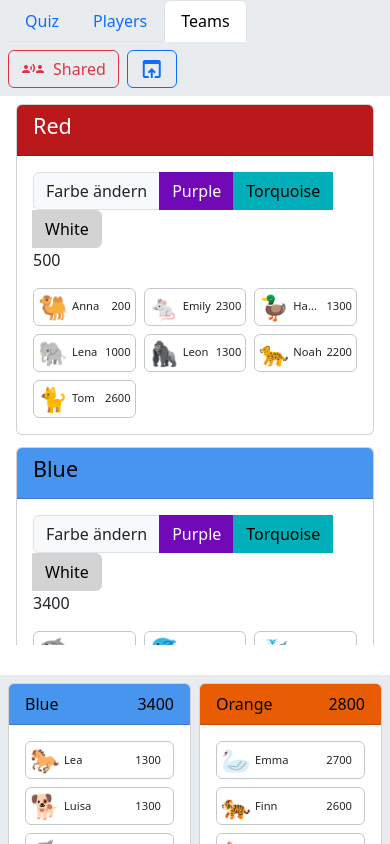
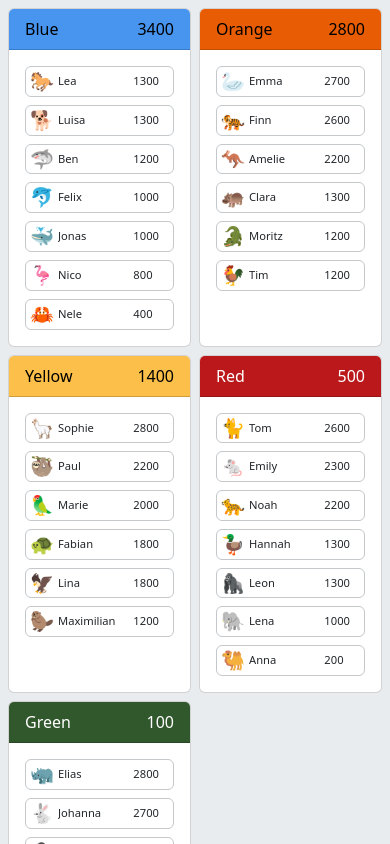
Before and after one commit to tdreja/single-page-quiz, a React (Vite) app: page / in a window 390 px wide. Shown: the top 844 px of the page. Built offline with nearby package versions, Linux system fonts and the light colour scheme.

Commit message:
feat(Design): Improve responsive design

```diff
--- a/src/MainPage.tsx
+++ b/src/MainPage.tsx
@@ -32,7 +32,9 @@ export function view(props: Props): ReactElement {
 export const MainPage = (props: Props): ReactElement => {
     return (
         <main id="main-content" className="d-flex w-100 ps-3 pe-3 pt-2 pb-2">
-            {view(props)}
+            <div className="w-100">
+                {view(props)}
+            </div>
         </main>
     );
 };
--- a/src/components/common/SmallPlayerView.tsx
+++ b/src/components/common/SmallPlayerView.tsx
@@ -17,7 +17,7 @@ export const SmallPlayerView = ({ player }: PlayerProps): ReactElement => {
                 gridTemplateColumns: '1fr 4fr 2fr',
             }}
         >
-            <EmojiView emoji={player.emoji} style={{ fontSize: '1.5em' }} />
+            <EmojiView emoji={player.emoji} style={{ fontSize: '1.2em' }} />
             <span style={{ fontSize: '0.7em', textOverflow: 'ellipsis', whiteSpace: 'nowrap', overflow: 'hidden' }}>{player.name}</span>
             <span style={{ fontSize: '0.7em' }}>{player.points}</span>
         </div>
--- a/src/components/game/TeamsBottomNav.tsx
+++ b/src/components/game/TeamsBottomNav.tsx
@@ -10,7 +10,7 @@ export const TeamsBottomNav = (): ReactElement | undefined => {
     const game = useContext<Game>(GameContext);
 
     return (
-        <nav id="teams-container" className="navbar fixed-bottom bg-body-secondary grid-columns-lg">
+        <nav id="teams-container" className="navbar sticky-bottom bg-body-secondary grid-columns-lg">
             { Array.from(game.teams.values())
                 .sort(sortTeamsHighestFirst)
                 .map((team) => (
--- a/src/components/team/TeamForm.tsx
+++ b/src/components/team/TeamForm.tsx
@@ -58,7 +58,11 @@ export const TeamForm = ({ team, availableColors, usedColors }: Props): ReactEle
                     {
                         availableColors.map((color) =>
                             (
-                                <ColorChangeButton key={`switch-${team.color}-${color}`} color={color}>
+                                <ColorChangeButton
+                                    key={`switch-${team.color}-${color}`}
+                                    color={color}
+                                    onClick={() => changeColor(color)}
+                                >
                                     {i18n.teams[color]}
                                 </ColorChangeButton>
                             ))
--- a/src/game.css
+++ b/src/game.css
@@ -1,13 +1,15 @@
+#root {
+    height: 100vh;
+    display: flex;
+    flex-direction: column;
+    justify-content: space-between;
+}
+
 #top-nav {
-    max-height: 15vh;
+    max-height: 3.5rem;
 }
 
 #main-content {
-    max-height: 65vh;
-    overflow-x: scroll;
-}
-
-#main-content > * {
     flex-grow: 1;
 }
 
@@ -20,7 +22,7 @@
 }
 
 .grid-columns-md {
-    grid-template-columns: repeat(auto-fit, minmax(6rem, 1fr));
+    grid-template-columns: repeat(auto-fit, minmax(7rem, 1fr));
 }
 
 .grid-columns-sm {
@@ -28,7 +30,6 @@
 }
 
 #teams-container {
-    max-height: 20vh;
     display: grid;
     gap: 0.5em;
     padding-left: 0.5em;
```
